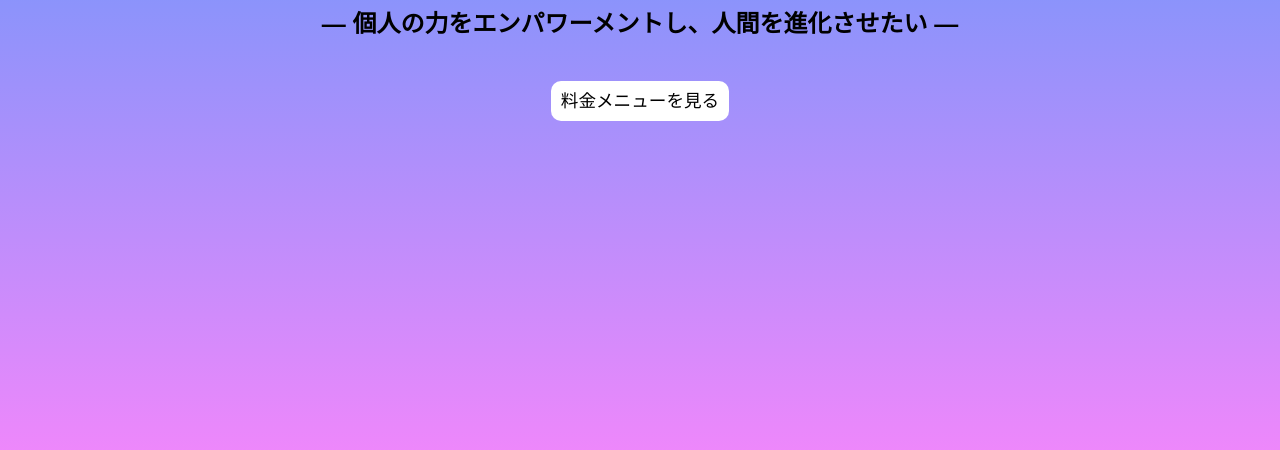
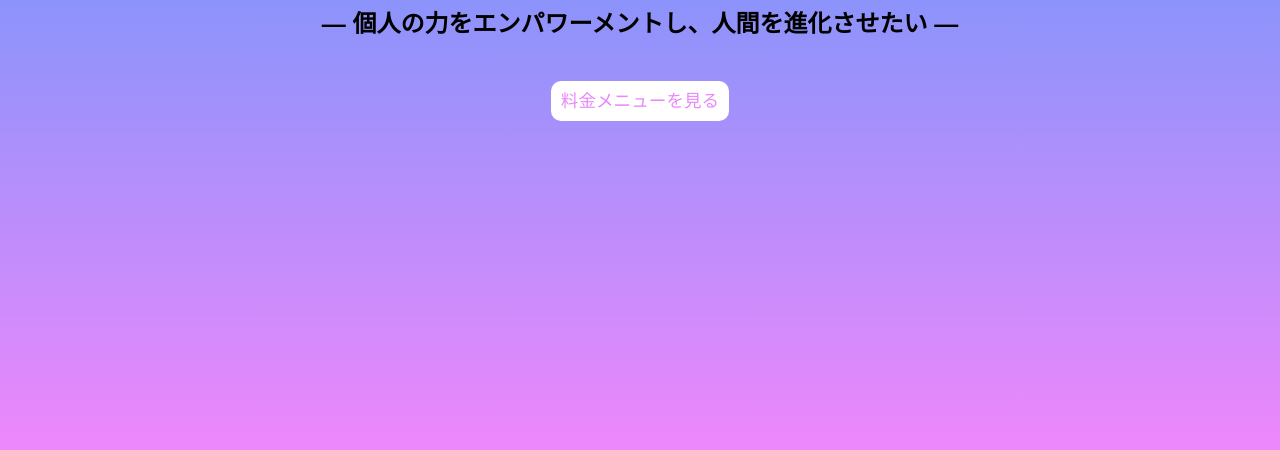
Before and after one commit to neotopia-inc/test_ads, a plain HTML site: page index.html in a window 1280 px wide. Shown: the part 334-784 px from the top of the page. Drawn offline with Linux system fonts and the light colour scheme; some packages are replaced by stand-ins of ours.

Commit message:
Update stylesheet.css

```diff
--- a/stylesheet.css
+++ b/stylesheet.css
@@ -96,15 +96,9 @@ img {
 .button {
     font-size: 1.1rem;
     background: #fff;
-<<<<<<< HEAD
-    color: #ff51eb;
-    border-radius: 5px;
-    padding: 18px 32px;
-=======
     color: #E888FB;
     border-radius: 10px;
     padding: 10px 10px;
->>>>>>> origin/master
 }
 .button:hover {
     background: #141A39;
```
